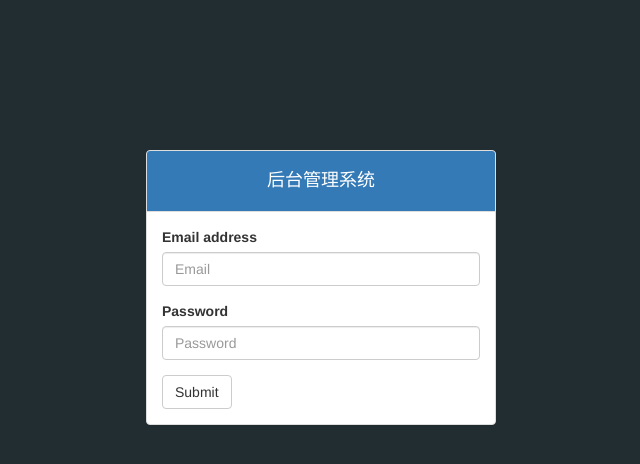
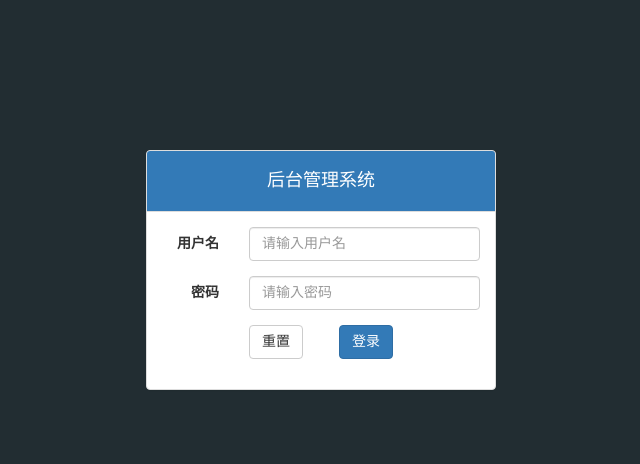
Before and after one commit to ali2170/letao26, a website: page public/myPc/login.html in a window 1280 px wide. Shown: the whole page, without its empty margins (319-959 px from the left). Drawn offline with Linux system fonts and the light colour scheme.

Commit message:
项目初始化

```diff
--- a/public/myPc/css/common.css
+++ b/public/myPc/css/common.css
@@ -1,3 +1,10 @@
+body{
+  font-family:"Microsoft YaHei";
+}
+
+a:hover,a:active,a:focus{
+  text-decoration:none;
+}
 .mt150{
   margin-top:150px;
 }
--- a/public/myPc/css/login.css
+++ b/public/myPc/css/login.css
@@ -5,3 +5,9 @@
   color:#fff;
   font-size:18px;
 }
+.form-group{
+  /* margin-bottom:30px; */
+}
+label{
+  /* vertical-align: middle !importants; */
+}
--- a/public/myPc/login.html
+++ b/public/myPc/login.html
@@ -18,17 +18,26 @@
             <h4>后台管理系统</h4>
           </div>
           <div class="panel-body">
-              <form>
+              <form class="form-horizontal">
                   <div class="form-group">
-                    <label for="exampleInputEmail1">Email address</label>
-                    <input type="email" class="form-control" id="exampleInputEmail1" placeholder="Email">
+                    <label for="username" class="col-sm-3 control-label">用户名</label>
+                    <div class="col-sm-9">
+                      <input type="text" class="form-control" id="username" placeholder="请输入用户名" name="username">
+                    </div>
                   </div>
                   <div class="form-group">
-                    <label for="exampleInputPassword1">Password</label>
-                    <input type="password" class="form-control" id="exampleInputPassword1" placeholder="Password">
+                    <label for="password" class="col-sm-3 control-label">密码</label>
+                    <div class="col-sm-9">
+                      <input type="password" class="form-control" id="password" placeholder="请输入密码" name="password">
+                    </div>
                   </div>
 
-                  <button type="submit" class="btn btn-default">Submit</button>
+                  <div class="form-group">
+                    <div class="col-sm-offset-3 col-sm-6">
+                      <button type="reset" class="btn btn-default pull-left">重置</button>
+                      <button type="submit" class="btn btn-primary pull-right">登录</button>
+                    </div>
+                  </div>
                 </form>
           </div>
         </div>
```
